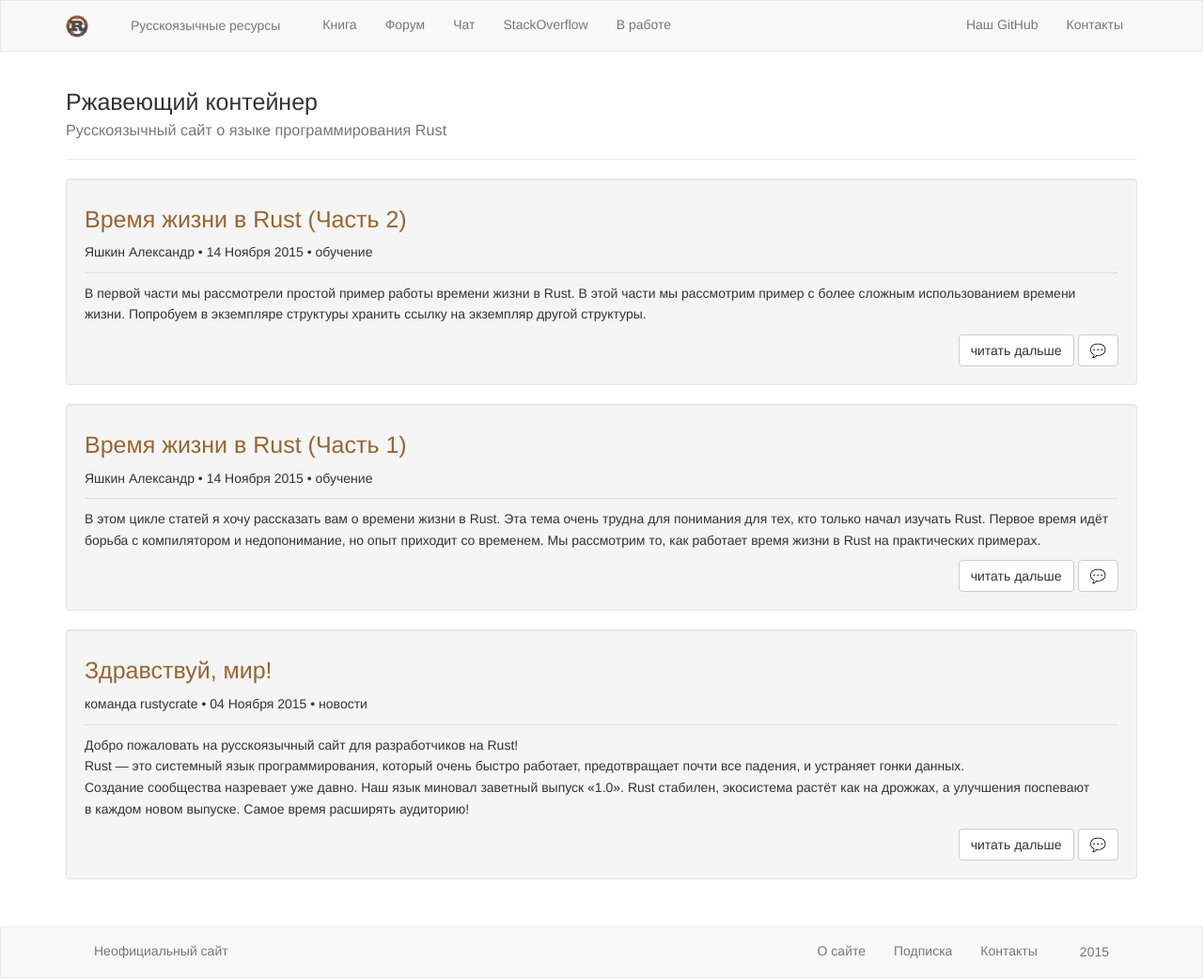
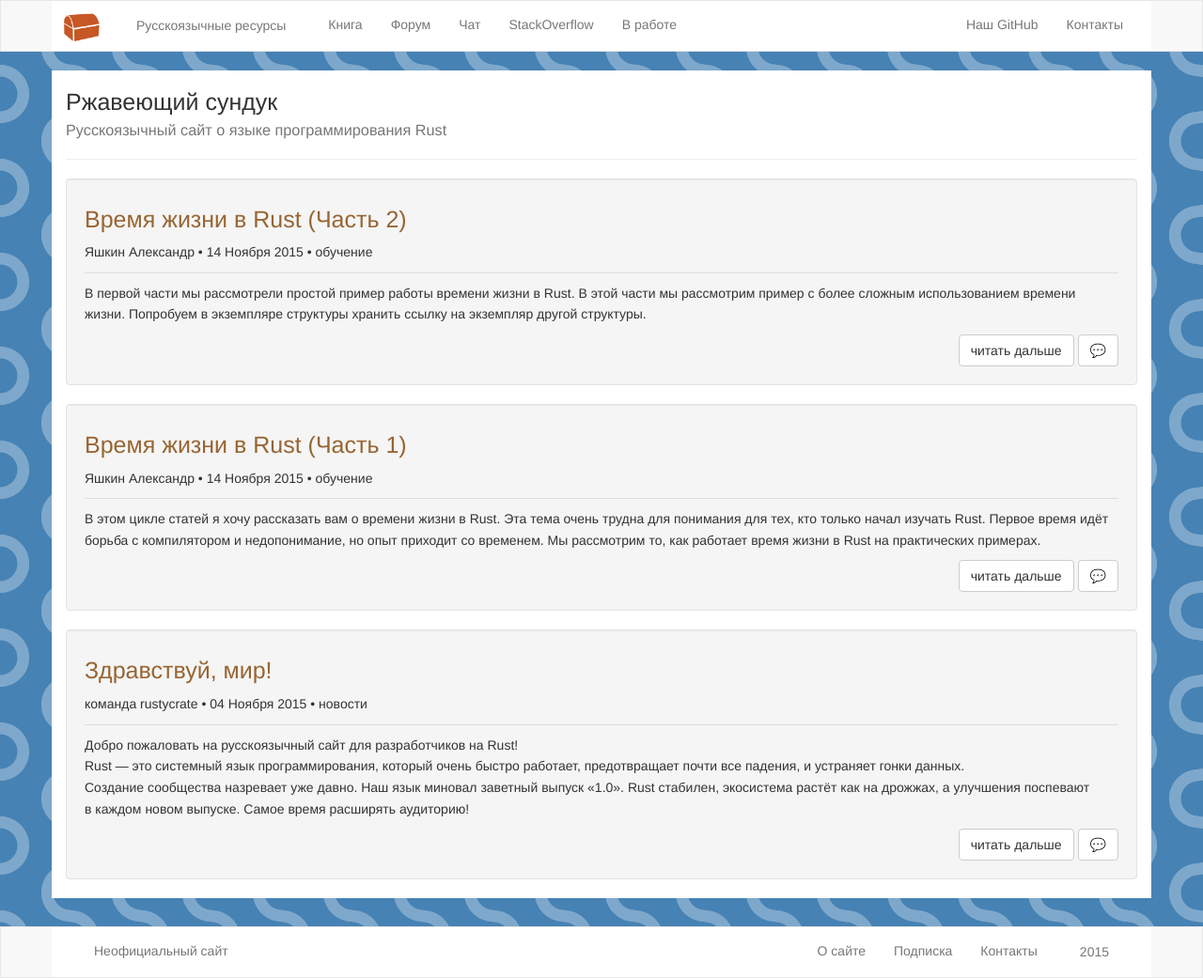
Before and after one commit to rust-lang-ru/rustycrate.ru, a Jekyll site: the page built from index.html, in a window 1280 px wide. Shown: the whole page at 94% size. Built offline with Jekyll 4.4.1, drawn with Linux system fonts in a browser that asks for light colours; nearby versions of some CDN libraries; Markdown is read by kramdown in place of the engine named in the settings; comment, search, counter and statistics services are not loaded.

Commit message:
Дизайн!

```diff
--- a/_includes/head.html
+++ b/_includes/head.html
@@ -5,7 +5,7 @@
   <!-- The above 3 meta tags *must* come first in the head; any other head content must come *after* these tags -->
   <title>Ржавеющий контейнер | {{ page.title }}</title>
 
-  <link rel="icon" type="image/png" href="/rust-logo-32x32.png" />
+  <link rel="icon" type="image/png" href="/rustycrate-logo.png" />
   <!-- Bootstrap -->
   <link href="/css/bootstrap.min.css" rel="stylesheet">
   <link href="/css/main.css" rel="stylesheet" />
--- a/_includes/header.html
+++ b/_includes/header.html
@@ -8,7 +8,7 @@
         <span class="icon-bar"></span>
       </button>
       <a class="navbar-brand" href="/">
-        <img src="/rust-logo-32x32.png" alt="rust" class="brand-icon" />
+        <img src="/rustycrate-logo.png" alt="rust" class="brand-icon" />
       </a>
     </div>
     <div class="navbar-collapse collapse" id="main-menu">
--- a/_sass/style.scss
+++ b/_sass/style.scss
@@ -1,5 +1,10 @@
 body {
     line-height: 1.618;
+    background:
+radial-gradient(circle at 100% 50%, transparent 20%, rgba(255,255,255,.3) 21%, rgba(255,255,255,.3) 34%, transparent 35%, transparent),
+radial-gradient(circle at 0% 50%, transparent 20%, rgba(255,255,255,.3) 21%, rgba(255,255,255,.3) 34%, transparent 35%, transparent) 0 -50px;
+    background-color: SteelBlue;
+    background-size:75px 100px;
 }
 
 .navbar {
@@ -9,13 +14,18 @@ body {
   }
 
   .brand-icon {
-    height: 24px;
+    height: 48px;
   }
 
   &.navbar-bottom {
     margin-bottom: 0;
     margin-top: 30px;
   }
+}
+
+.navbar-brand {
+    padding: 4px;
+    padding-left: 8px;
 }
 
 div#placeholder {
@@ -48,3 +58,7 @@ code {
 h1#post-title {
     margin-top: 10px;
 }
+
+.container {
+    background-color: white;
+}
--- a/index.html
+++ b/index.html
@@ -3,7 +3,7 @@ layout: default
 title: Лента
 ---
 <div class="page-header">
-    <h1>Ржавеющий контейнер <br/><small>Русскоязычный сайт о языке программирования Rust</small></h1>
+    <h1>Ржавеющий сундук <br/><small>Русскоязычный сайт о языке программирования Rust</small></h1>
 </div>
 {% for post in site.posts %}
 <div class="well">
```
Also changed, not shown: rustycrate-logo.png (added).
